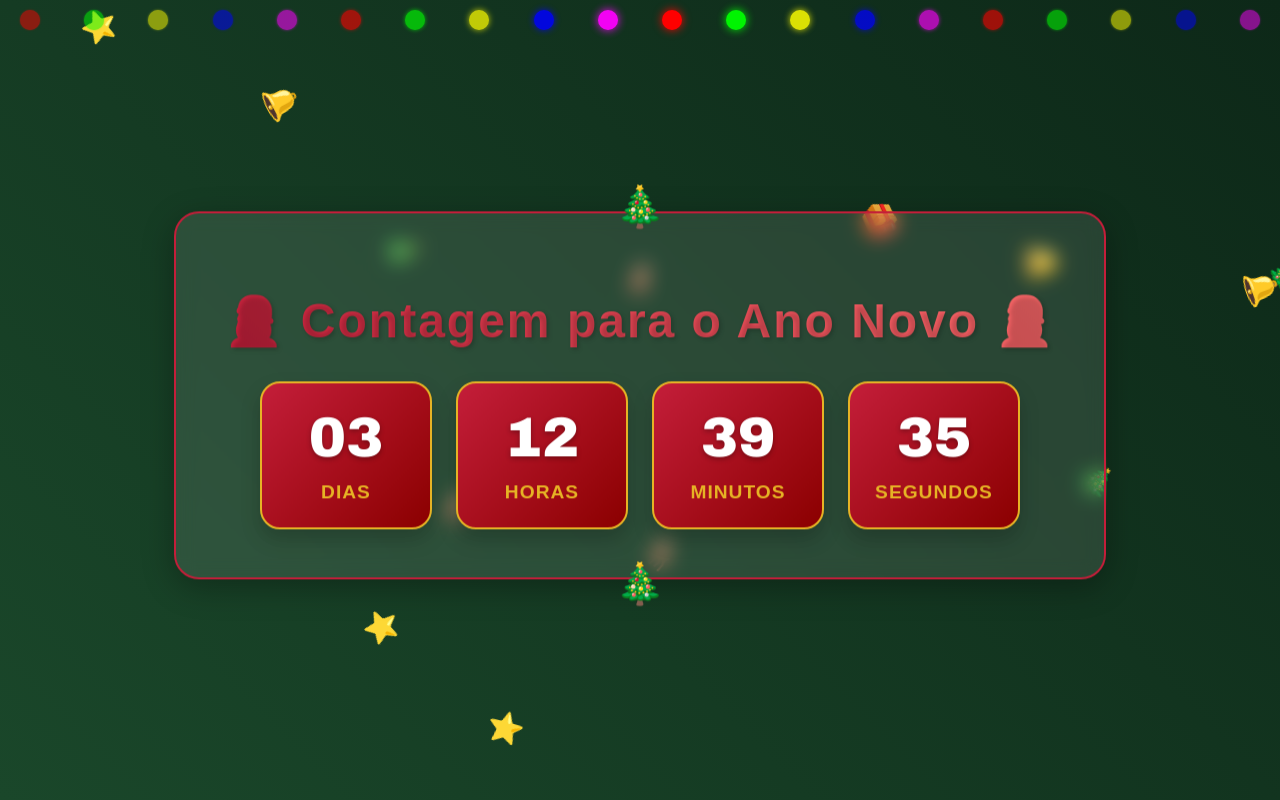
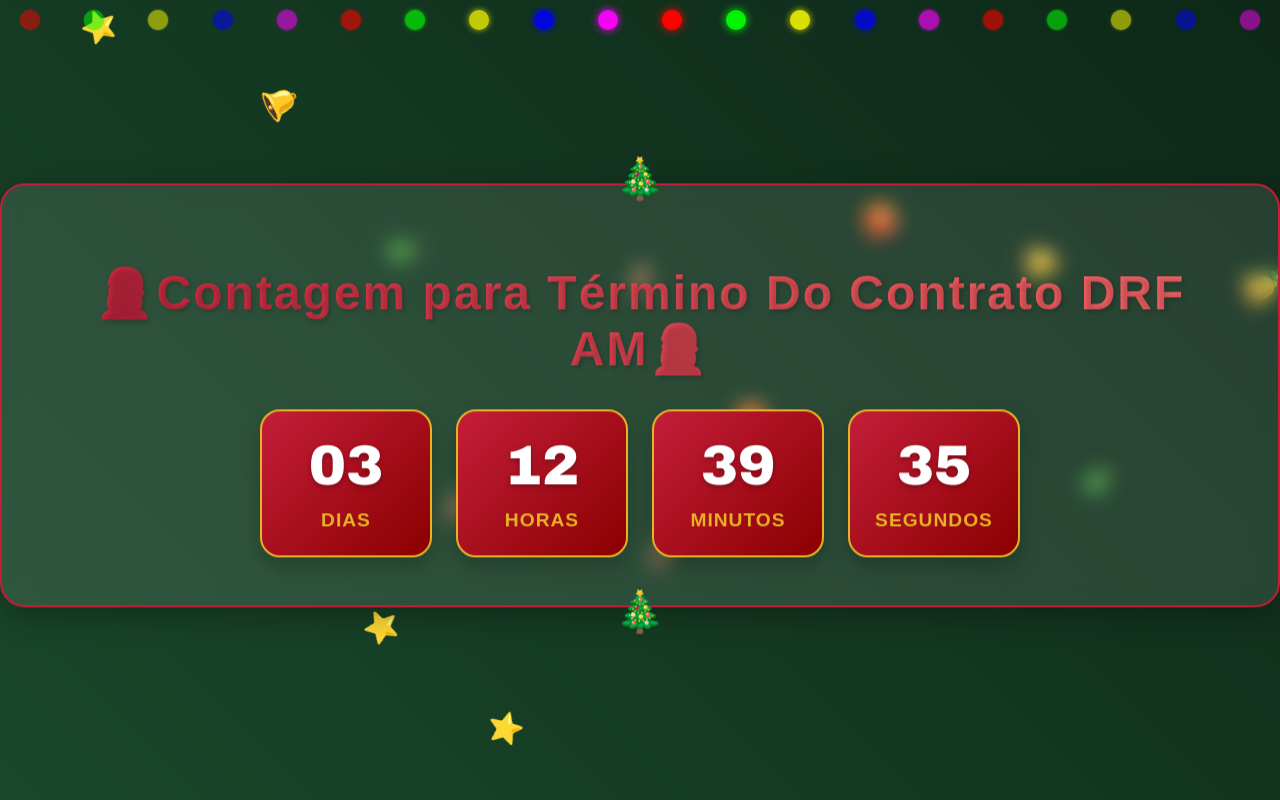
Before and after one commit to HiKaDev/marrychris, a plain HTML site: page index.html in a window 1280 px wide. Shown: the top 800 px of the page. Drawn offline with Linux system fonts and the light colour scheme.

Commit message:
Update index.html
Signed-off-by: HiKaDev <karen.vasconcelos@contatoserv.com.br>

```diff
--- a/index.html
+++ b/index.html
@@ -199,7 +199,7 @@
     <div class="decorations" id="decorations"></div>
     <div class="snowfall" id="snowfall"></div>
     <div class="container">
-        <h1>🎅 Contagem para o Ano Novo 🎅</h1>
+        <h1>🎅Contagem para Término Do Contrato DRF AM🎅</h1>
         <div class="countdown">
             <div class="time-block">
                 <div class="number" id="days">00</div>
```
